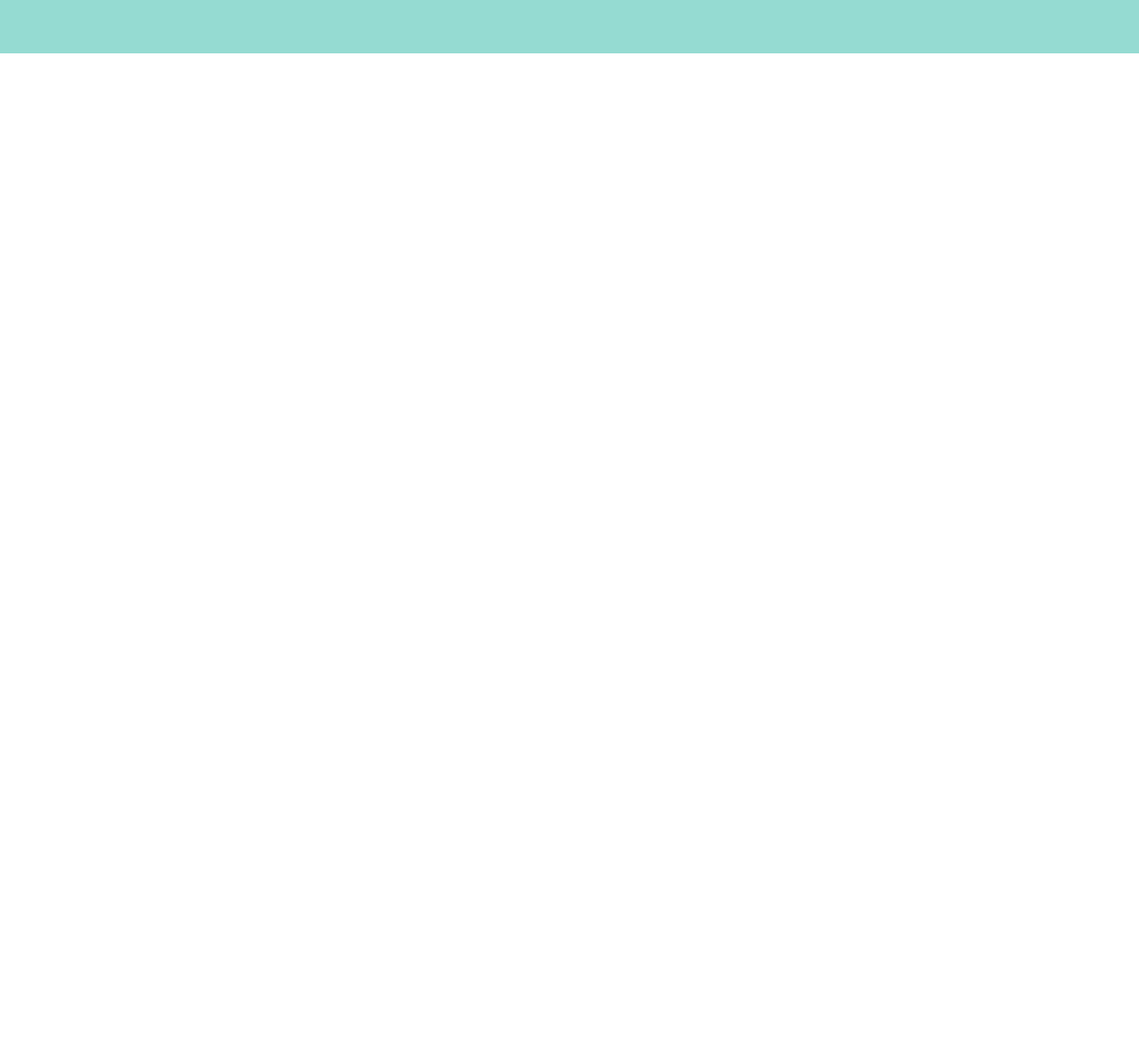
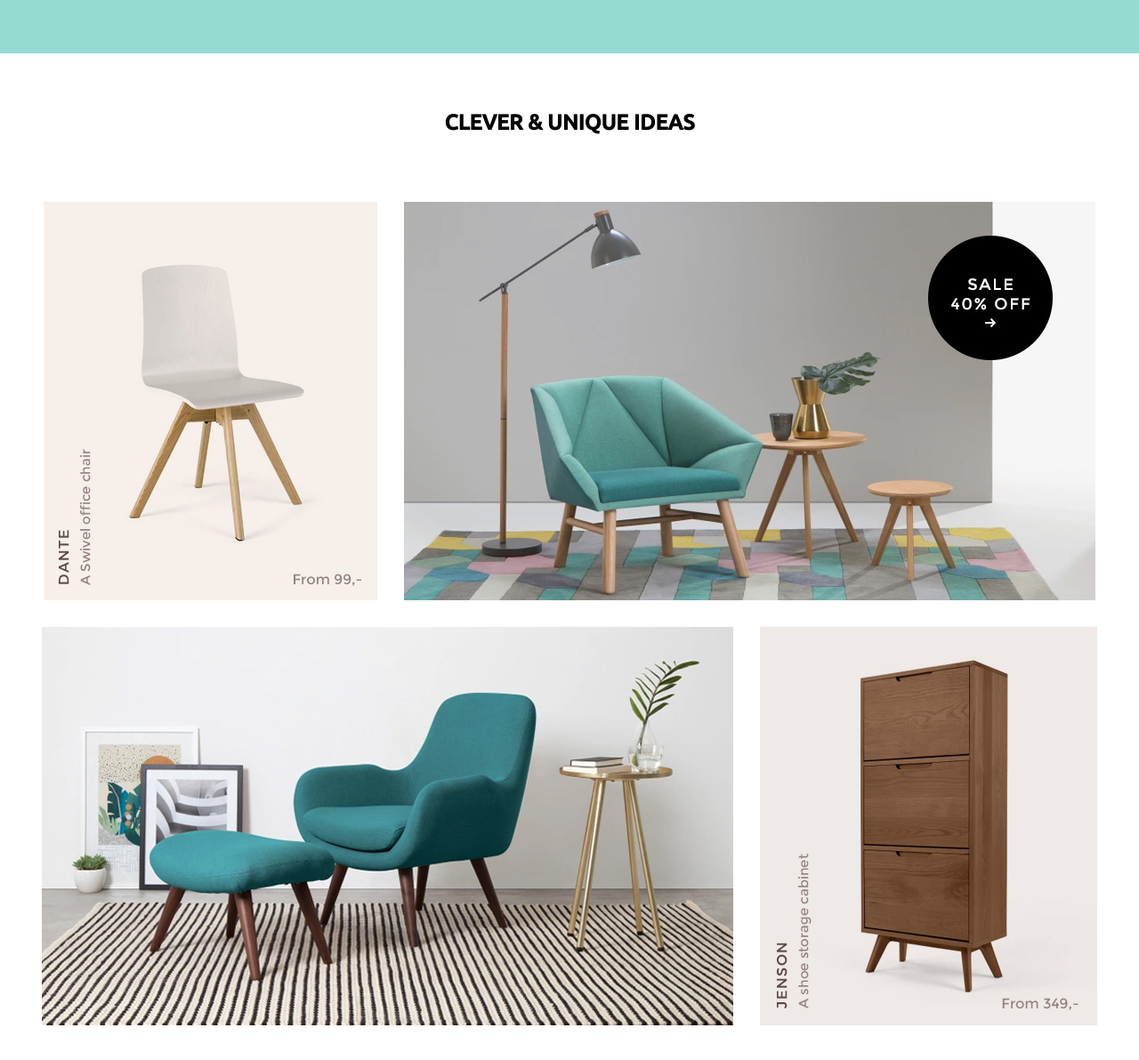
Before and after one commit to BuildThatDesign/Made, a website: page src/index.html in a window 1280 px wide. Shown: the part 982-2174 px from the top of the page at 89% size. Before the commit the page ends 1042 px from the top, so only its background shows below. Drawn offline with Linux system fonts and the light colour scheme.

Commit message:
Finished the products section

```diff
--- a/src/index.html
+++ b/src/index.html
@@ -59,6 +59,31 @@
         </div>
       </section>
       <!-- End of Hero-->
+
+      <section class="l-products">
+        <div class="container">
+          <div class="l-products__title">
+            <h3>CLEVER & UNIQUE IDEAS</h3>
+          </div>
+
+          <div class="l-products__content">
+
+            <div class="l-products__img-rw-1">
+              <img  class="products__img" src="/images/sec-1_img-1.jpg" alt="">
+              <img  class="products__img" src="/images/sec-1_img-2.jpg" alt="">
+            </div>
+
+            <div class="l-products__img-rw-2">
+              <img class="products__img" src="/images/sec-1_img-3.jpg" alt="">
+              <img class="products__img" src="/images/sec-1_img-4.jpg" alt="">
+            </div>
+
+          </div>
+
+        </div>
+      </section>
+      <!-- End of Products>
+
     </div>
 
 
--- a/src/scss/layout/_layout.scss
+++ b/src/scss/layout/_layout.scss
@@ -1,5 +1,6 @@
 @import "l-header";
 @import "l-hero";
+@import "l-products";
 
 .wrap {
   width: 100%;
```
Also changed, not shown: src/css/style.css.
